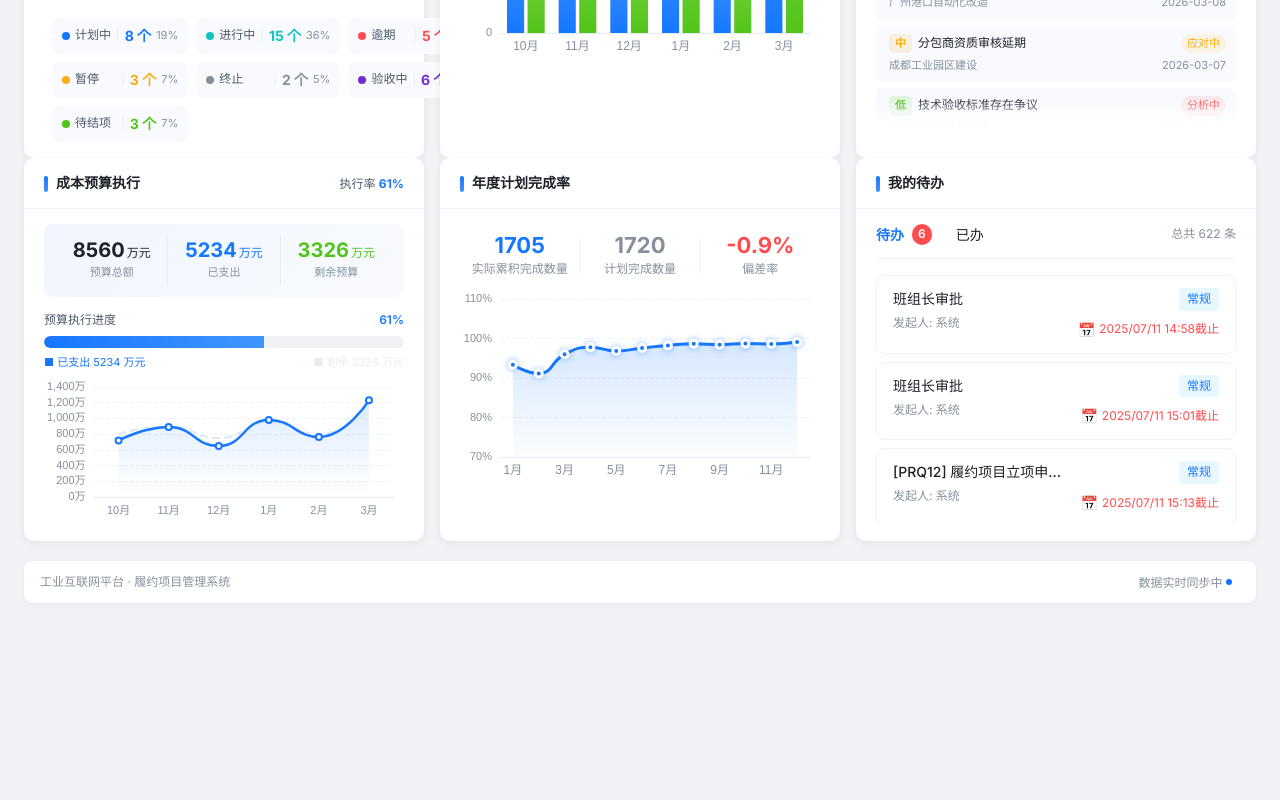
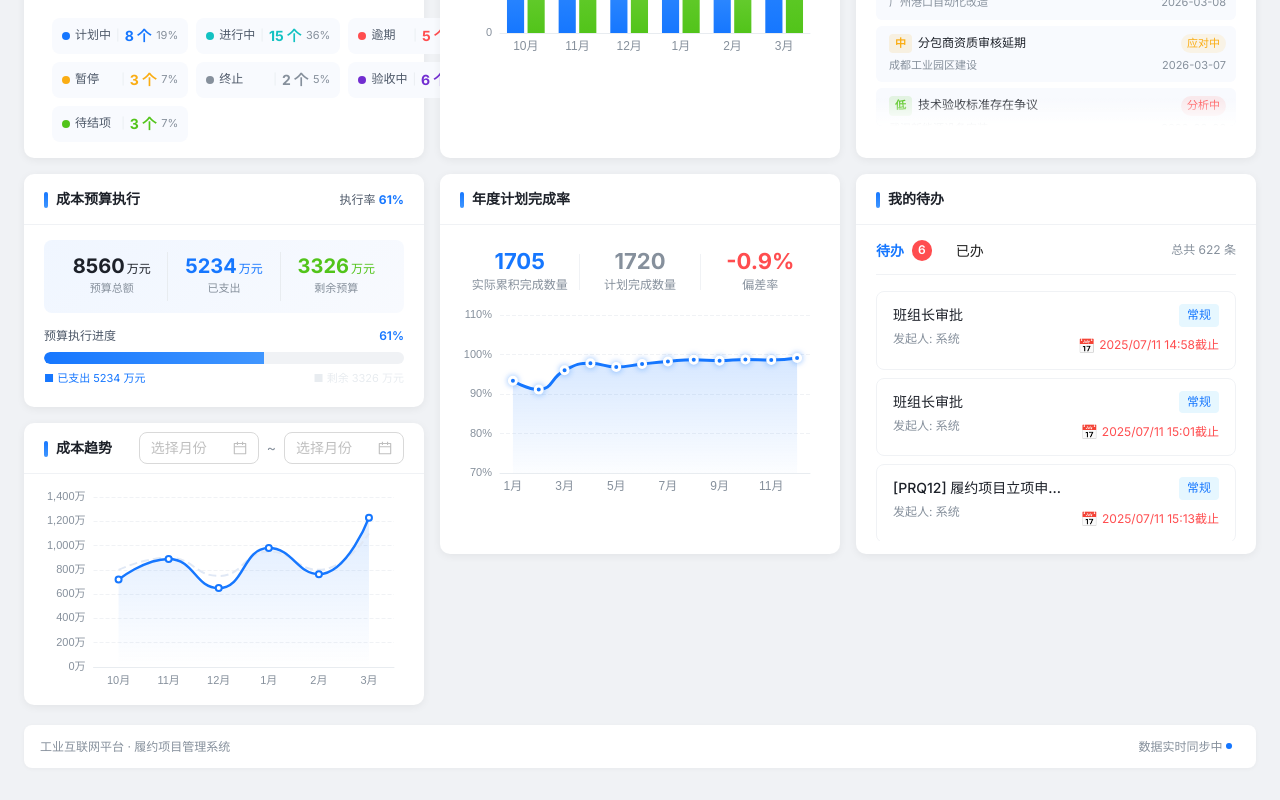
Before and after one commit to awtyi/workbenchdemo, a Vue app: page /workbench in a window 1280 px wide. Shown: the part 581-1381 px from the top of the page. Before the commit the page ends 1216 px from the top, so only its background shows below. Built offline with nearby package versions, Linux system fonts and the light colour scheme.

Commit message:
Split budget widget into budget overview and cost trend components

```diff
--- a/src/components/widgets/BudgetWidget.vue
+++ b/src/components/widgets/BudgetWidget.vue
@@ -38,26 +38,15 @@
         <span style="color: #E8ECF0">■ 剩余 {{ formatMoney(stats.remaining) }} 万元</span>
       </div>
     </div>
-
-    <v-chart v-show="ready" :option="chartOption" autoresize lazy-init style="height: 140px; margin-top: 8px;" />
   </a-card>
 </template>
 
 <script setup lang="ts">
-import { computed, ref, onMounted } from 'vue'
-import { use } from 'echarts/core'
-import { LineChart } from 'echarts/charts'
-import { TooltipComponent, GridComponent } from 'echarts/components'
-import { CanvasRenderer } from 'echarts/renderers'
-import VChart from 'vue-echarts'
+import { computed } from 'vue'
 import { useWorkbenchStore } from '@/stores/workbench'
-
-use([LineChart, TooltipComponent, GridComponent, CanvasRenderer])
 
 const store = useWorkbenchStore()
 const stats = computed(() => store.budgetStats)
-const ready = ref(false)
-onMounted(() => { ready.value = true })
 
 const executionRate = computed(() =>
   stats.value.totalBudget > 0
@@ -68,60 +57,6 @@ const executionRate = computed(() =>
 const formatMoney = (val: number) => {
   return (val / 10).toFixed(0)
 }
-
-const chartOption = computed(() => ({
-  tooltip: {
-    trigger: 'axis',
-    backgroundColor: 'rgba(255,255,255,0.95)',
-    borderColor: '#e8ecf0',
-    textStyle: { color: '#1D2129', fontSize: 12 },
-    formatter: (params: any[]) => {
-      let str = `<div style="font-weight:600;margin-bottom:4px;">${params[0].axisValue}</div>`
-      params.forEach((p: any) => {
-        str += `<div style="display:flex;justify-content:space-between;gap:16px;">
-          <span>${p.marker}${p.seriesName}</span>
-          <span style="font-weight:600;">${p.value} 万元</span>
-        </div>`
-      })
-      return str
-    },
-  },
-  grid: { top: 8, right: 10, bottom: 22, left: 46 },
-  xAxis: {
-    type: 'category',
-    data: stats.value.monthlySpent.map(d => d.month),
-    axisLine: { lineStyle: { color: '#E8ECF0' } },
-    axisTick: { show: false },
-    axisLabel: { color: '#86909C', fontSize: 11 },
-  },
-  yAxis: {
-    type: 'value',
-    splitLine: { lineStyle: { color: '#F0F2F5', type: 'dashed' } },
-    axisLabel: { color: '#86909C', fontSize: 11, formatter: '{value}万' },
-  },
-  series: [
-    {
-      name: '月度预算',
-      type: 'line',
-      data: stats.value.monthlySpent.map(d => (d.budget / 10).toFixed(0)),
-      smooth: true,
-      lineStyle: { color: '#E0E8F5', width: 2, type: 'dashed' },
-      itemStyle: { color: '#E0E8F5' },
-      symbol: 'none',
-    },
-    {
-      name: '月度支出',
-      type: 'line',
-      data: stats.value.monthlySpent.map(d => (d.amount / 10).toFixed(0)),
-      smooth: true,
-      lineStyle: { color: '#1677FF', width: 2.5 },
-      itemStyle: { color: '#1677FF', borderWidth: 3, borderColor: '#fff' },
-      areaStyle: {
-        color: { type: 'linear', x: 0, y: 0, x2: 0, y2: 1, colorStops: [{ offset: 0, color: 'rgba(22,119,255,0.2)' }, { offset: 1, color: 'rgba(22,119,255,0)' }] },
-      },
-    },
-  ],
-}))
 </script>
 
 <style scoped>
--- /dev/null
+++ b/src/components/widgets/CostTrendWidget.vue
@@ -0,0 +1,138 @@
+<template>
+  <a-card class="widget-card">
+    <template #title>
+      <span class="widget-title-dot" />成本趋势
+    </template>
+    <template #extra>
+      <div class="date-range-picker">
+        <a-date-picker
+          v-model:value="dateRange"
+          type="month"
+          mode="month"
+          :picker-options="pickerOptions"
+          format="YYYY-MM"
+          placeholder="选择月份"
+          @change="handleDateChange"
+        />
+        <span class="range-separator">~</span>
+        <a-date-picker
+          v-model:value="dateRangeEnd"
+          type="month"
+          mode="month"
+          :picker-options="pickerOptions"
+          format="YYYY-MM"
+          placeholder="选择月份"
+          @change="handleDateChange"
+        />
+      </div>
+    </template>
+
+    <v-chart v-show="ready" :option="chartOption" autoresize lazy-init style="height: 200px;" />
+  </a-card>
+</template>
+
+<script setup lang="ts">
+import { computed, ref, onMounted } from 'vue'
+import { use } from 'echarts/core'
+import { LineChart } from 'echarts/charts'
+import { TooltipComponent, GridComponent } from 'echarts/components'
+import { CanvasRenderer } from 'echarts/renderers'
+import VChart from 'vue-echarts'
+import { useWorkbenchStore } from '@/stores/workbench'
+
+use([LineChart, TooltipComponent, GridComponent, CanvasRenderer])
+
+const store = useWorkbenchStore()
+const stats = computed(() => store.budgetStats)
+const ready = ref(false)
+onMounted(() => { ready.value = true })
+
+// 日期选择
+const dateRange = ref<any>(null)
+const dateRangeEnd = ref<any>(null)
+
+const pickerOptions = {
+  disabledDate: (date: any) => {
+    return date > new Date()
+  }
+}
+
+// 处理日期变化
+const handleDateChange = () => {
+  // 这里可以添加日期范围过滤逻辑
+  console.log('Date range changed:', dateRange.value, dateRangeEnd.value)
+}
+
+
+
+// 图表配置
+const chartOption = computed(() => ({
+  tooltip: {
+    trigger: 'axis',
+    backgroundColor: 'rgba(255,255,255,0.95)',
+    borderColor: '#e8ecf0',
+    textStyle: { color: '#1D2129', fontSize: 12 },
+    formatter: (params: any[]) => {
+      let str = `<div style="font-weight:600;margin-bottom:4px;">${params[0].axisValue}</div>`
+      params.forEach((p: any) => {
+        str += `<div style="display:flex;justify-content:space-between;gap:16px;">
+          <span>${p.marker}${p.seriesName}</span>
+          <span style="font-weight:600;">${p.value} 万元</span>
+        </div>`
+      })
+      return str
+    },
+  },
+  grid: { top: 8, right: 10, bottom: 22, left: 46 },
+  xAxis: {
+    type: 'category',
+    data: stats.value.monthlySpent.map(d => d.month),
+    axisLine: { lineStyle: { color: '#E8ECF0' } },
+    axisTick: { show: false },
+    axisLabel: { color: '#86909C', fontSize: 11 },
+  },
+  yAxis: {
+    type: 'value',
+    splitLine: { lineStyle: { color: '#F0F2F5', type: 'dashed' } },
+    axisLabel: { color: '#86909C', fontSize: 11, formatter: '{value}万' },
+  },
+  series: [
+    {
+      name: '月度预算',
+      type: 'line',
+      data: stats.value.monthlySpent.map(d => (d.budget / 10).toFixed(0)),
+      smooth: true,
+      lineStyle: { color: '#E0E8F5', width: 2, type: 'dashed' },
+      itemStyle: { color: '#E0E8F5' },
+      symbol: 'none',
+    },
+    {
+      name: '月度支出',
+      type: 'line',
+      data: stats.value.monthlySpent.map(d => (d.amount / 10).toFixed(0)),
+      smooth: true,
+      lineStyle: { color: '#1677FF', width: 2.5 },
+      itemStyle: { color: '#1677FF', borderWidth: 3, borderColor: '#fff' },
+      areaStyle: {
+        color: { type: 'linear', x: 0, y: 0, x2: 0, y2: 1, colorStops: [{ offset: 0, color: 'rgba(22,119,255,0.2)' }, { offset: 1, color: 'rgba(22,119,255,0)' }] },
+      },
+    },
+  ],
+}))
+</script>
+
+<style scoped>
+.widget-card { height: 100%; }
+.date-range-picker {
+  display: flex;
+  align-items: center;
+  gap: 8px;
+}
+.range-separator {
+  color: #86909C;
+  font-size: 14px;
+}
+:deep(.ant-picker) {
+  width: 120px;
+}
+</style>
--- a/src/components/widgets/PlanWidget.vue
+++ b/src/components/widgets/PlanWidget.vue
@@ -137,7 +137,7 @@ const chartOption = computed(() => ({
 </script>
 
 <style scoped>
-.widget-card { height: 100%; }
+.widget-card { height: 100%; max-height: 380px; /* 设置最大高度 */ }
 .plan-summary {
   display: flex;
   align-items: center;
--- a/src/components/widgets/TaskWidget.vue
+++ b/src/components/widgets/TaskWidget.vue
@@ -90,7 +90,7 @@ const totalTasks = computed(() => 622)
 </script>
 
 <style scoped>
-.widget-card { height: 100%; }
+.widget-card { height: 100%; max-height: 380px; /* 设置最大高度 */ }
 .todo-header {
   display: flex;
   justify-content: space-between;
--- a/src/views/WorkbenchPage.vue
+++ b/src/views/WorkbenchPage.vue
@@ -73,11 +73,16 @@
         <RiskWidget />
       </a-col>
     </a-row>
-
+    <div style="margin-top: 16px;"></div>
     <!-- 图表区域 - 第二行 -->
     <a-row :gutter="[16, 16]" class="widget-row">
       <a-col :span="8">
-        <BudgetWidget />
+        <div class="budget-section">
+          <BudgetWidget />
+          <div style="margin-top: 16px;">
+            <CostTrendWidget />
+          </div>
+        </div>
       </a-col>
       <a-col :span="8">
         <PlanWidget />
@@ -112,6 +117,7 @@ import ProjectStatusWidget from '@/components/widgets/ProjectStatusWidget.vue'
 import LetterStatsWidget from '@/components/widgets/LetterStatsWidget.vue'
 import RiskWidget from '@/components/widgets/RiskWidget.vue'
 import BudgetWidget from '@/components/widgets/BudgetWidget.vue'
+import CostTrendWidget from '@/components/widgets/CostTrendWidget.vue'
 import PlanWidget from '@/components/widgets/PlanWidget.vue'
 import TaskWidget from '@/components/widgets/TaskWidget.vue'
 import { useWorkbenchStore } from '@/stores/workbench'
```
